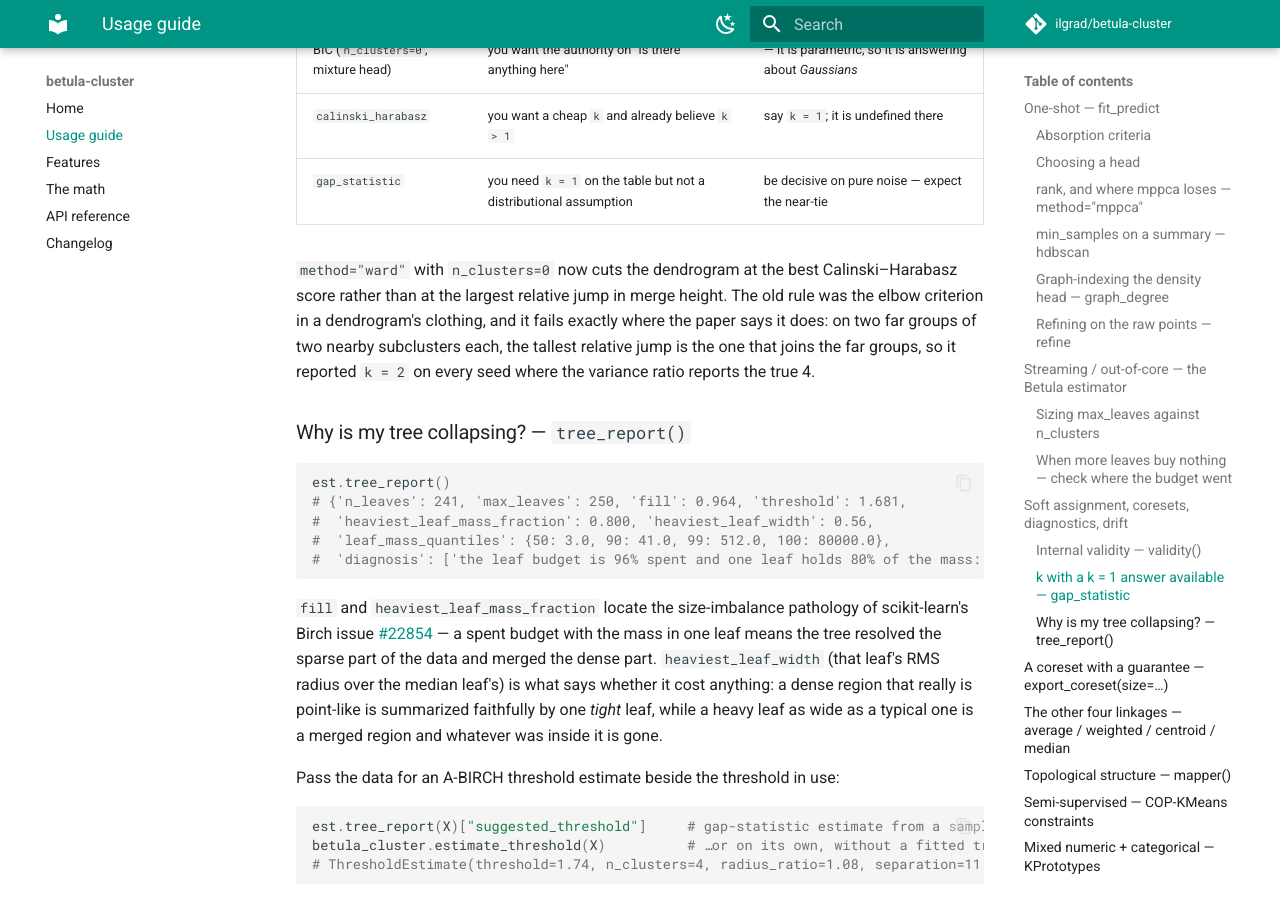
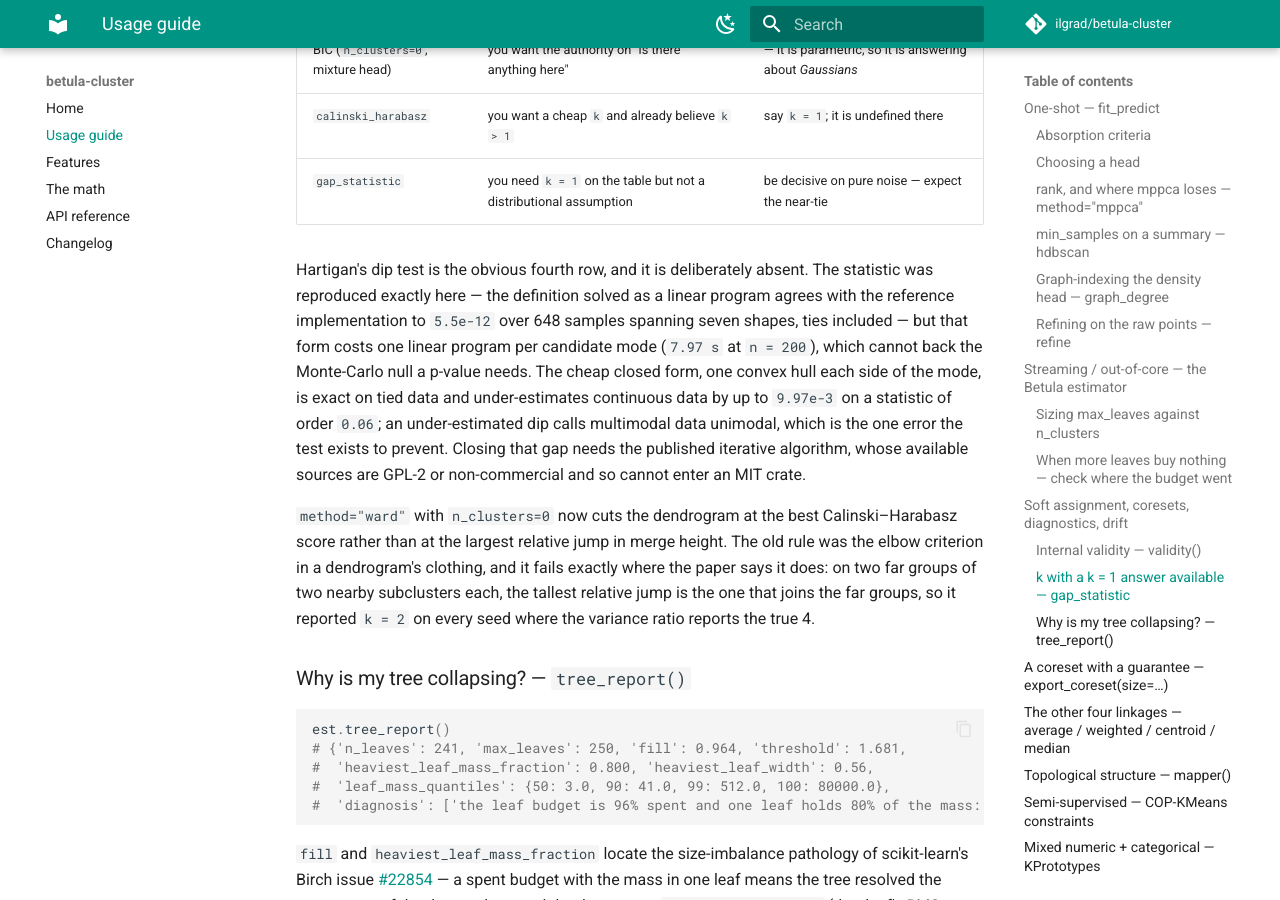
Before and after one commit to ilgrad/betula-cluster, an MkDocs documentation site: the page built from docs/USAGE.md, in a window 1280 px wide and 900 px high, scrolled down 11413 px. Built offline with MkDocs 1.6.1 and Material for MkDocs 9.7.7, drawn with Linux system fonts in a browser that asks for light colours; comment, search, counter and statistics services are not loaded.

Commit message:
docs(usage): say why the dip test is not among the k selectors
The dip is the obvious fourth row of that table and its absence needed a
reason rather than a silence. The statistic was reproduced exactly -- the
definition solved as a linear program agrees with the reference implementation
to 5.5e-12 over 648 samples across seven shapes, ties included -- so the
omission is a cost and licence finding, not an inability.

Two measurements decide it. The exact form costs one linear program per
candidate mode, 7.97 s at n=200, which cannot back the Monte-Carlo null a
p-value needs. The cheap closed form, one convex hull each side of the mode, is
exact on tied data but under-estimates continuous data by up to 9.97e-3 on a
statistic of order 0.06 -- and an under-estimated dip calls multimodal data
unimodal, the one error the test exists to prevent.

Closing that gap needs the published iterative algorithm, whose available
sources are GPL-2 or non-commercial and cannot enter an MIT crate.

```diff
--- a/docs/USAGE.md
+++ b/docs/USAGE.md
@@ -406,6 +406,16 @@ four-blob controls come back at 2 and 4 on every seed.
 | BIC (`n_clusters=0`, mixture head) | you want the authority on "is there anything here" | — it is parametric, so it is answering about *Gaussians* |
 | `calinski_harabasz` | you want a cheap `k` and already believe `k > 1` | say `k = 1`; it is undefined there |
 | `gap_statistic` | you need `k = 1` on the table but not a distributional assumption | be decisive on pure noise — expect the near-tie |
+
+Hartigan's dip test is the obvious fourth row, and it is deliberately absent. The statistic was
+reproduced exactly here — the definition solved as a linear program agrees with the reference
+implementation to `5.5e-12` over 648 samples spanning seven shapes, ties included — but that form
+costs one linear program per candidate mode (`7.97 s` at `n = 200`), which cannot back the
+Monte-Carlo null a p-value needs. The cheap closed form, one convex hull each side of the mode, is
+exact on tied data and under-estimates continuous data by up to `9.97e-3` on a statistic of order
+`0.06`; an under-estimated dip calls multimodal data unimodal, which is the one error the test
+exists to prevent. Closing that gap needs the published iterative algorithm, whose available sources
+are GPL-2 or non-commercial and so cannot enter an MIT crate.
 
 `method="ward"` with `n_clusters=0` now cuts the dendrogram at the best Calinski–Harabasz score
 rather than at the largest relative jump in merge height. The old rule was the elbow criterion in a
```
